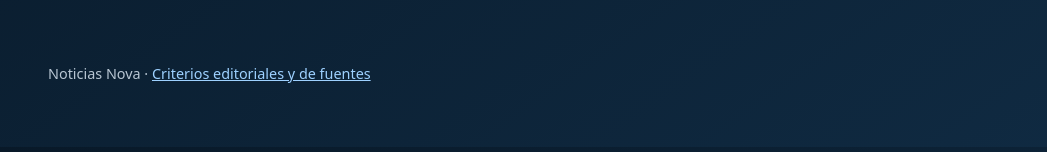
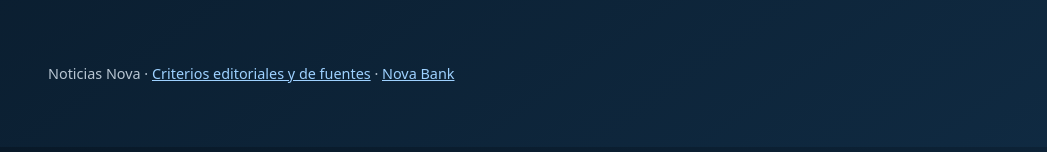
Before and after one commit to Nova-Nexus-C35/Noticias-Nova, a plain HTML site: page index.html in a window 1280 px wide. Shown: the part 454-606 px from the top of the page, without its empty margins (108-1155 px from the left). Drawn offline with Linux system fonts and the light colour scheme.

Commit message:
feat: enlazar Nova Bank como gestor central de cuentas

```diff
--- a/index.html
+++ b/index.html
@@ -31,6 +31,6 @@
       <p class="muted">La publicación de noticias se habilitará cuando cada contenido incluya su fuente, fecha, autoría y verificación editorial. No se muestran titulares ficticios ni noticias sin comprobar.</p>
     </section>
   </main>
-  <footer><p>Noticias Nova · <a href="docs/CRITERIO_DE_RECURSOS.md">Criterios editoriales y de fuentes</a></p></footer>
+  <footer><p>Noticias Nova · <a href="docs/CRITERIO_DE_RECURSOS.md">Criterios editoriales y de fuentes</a> · <a href="https://cumba35.github.io/Nova-APPS/bank/">Nova Bank</a></p></footer>
 </body>
 </html>
```
